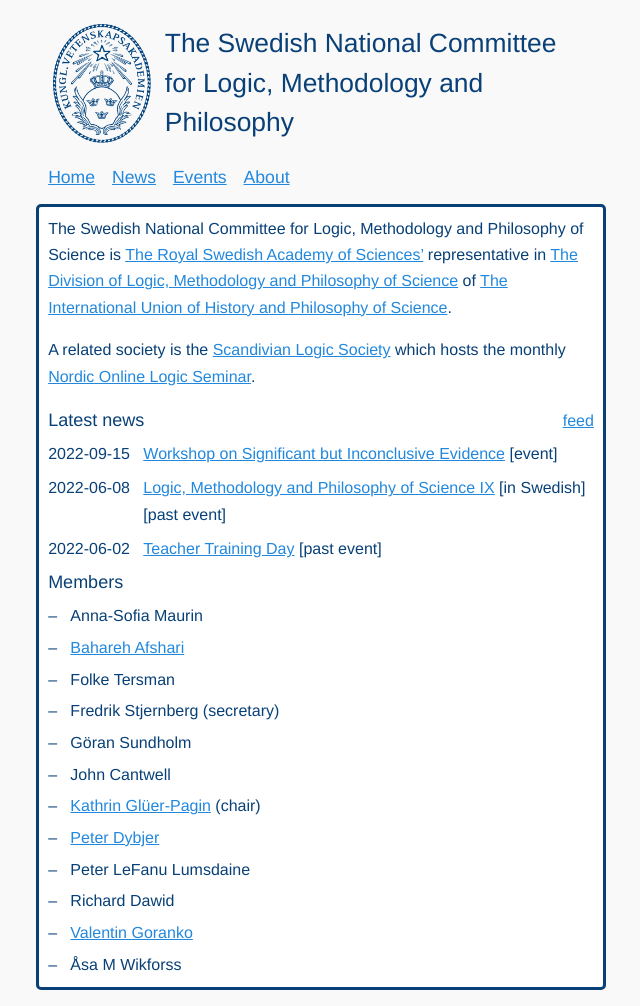
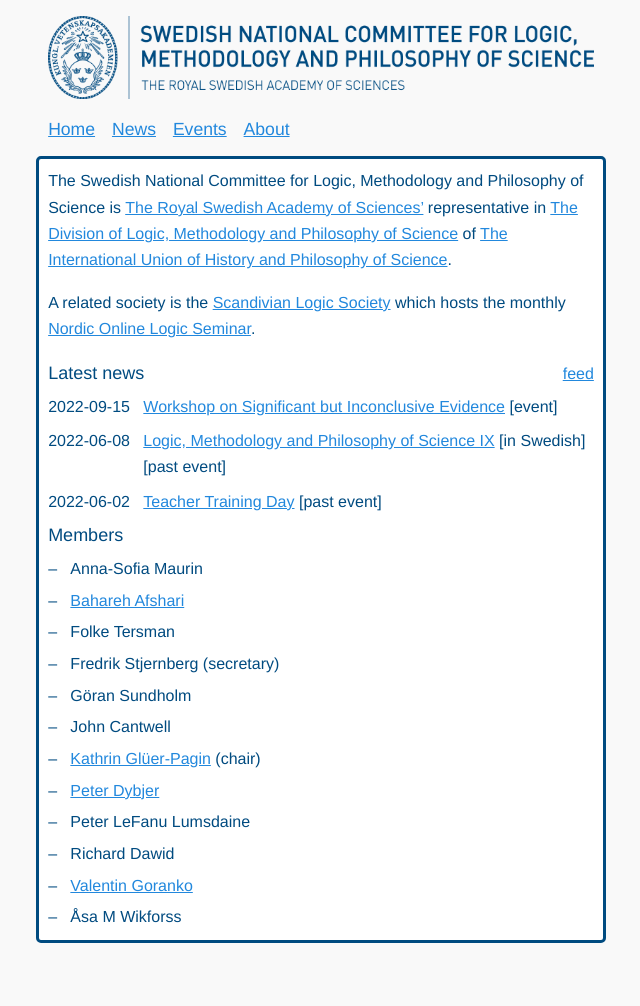
Before and after one commit to KVA-LMF/kva-lmf.github.io, a Jekyll site: the page built from index.md, in a window 1280 px wide. Shown: the whole page, without its empty margins (319-959 px from the left). Built offline with Jekyll 4.4.1, drawn with Linux system fonts in a browser that asks for light colours; after the commit the page ends 959 px from its top, so only the background shows below that.

Commit message:
use official logo; match fg-color with logo

```diff
--- a/_layouts/default.html
+++ b/_layouts/default.html
@@ -9,8 +9,7 @@
   </head>
   <body>
     <header>
-      <img alt="KVA logo" src="/assets/img/kva_logo.png" width="179" height="215">
-      <h1>The Swedish National Committee for Logic, Methodology and Philosophy</h1>
+      <img alt="Swedish National Committee for Logic, Methodology and Philosophy of Science" src="/assets/img/logo.png">
     </header>
     <nav>
       <a href="/">Home</a>
--- a/css.css
+++ b/css.css
@@ -9,15 +9,6 @@
   --border: var(--border-width) solid;
   --border-radius: 5px;
 
-  --header-em-size: x-large;
-  --header-font-size: min(4.65vw, 1.1em);
-  --header-line-height: 1.5;
-  --header-no-of-lines: 3;
-  --header-height: calc(
-    var(--header-no-of-lines)*var(--header-font-size)*var(--header-line-height)
-  );
-  --header-internal-padding: 1ch;
-
   --nav-word-spacing: 1.4ch;
   --nav-font-size: 1.1em;
 
@@ -26,7 +17,7 @@
 
   --body-bg-color: #f9f9f9;
   --content-bg-color: #fff;
-  --fg-color: #084077;
+  --fg-color: #004b80;
 
   --link-color: #28d;
   --link-visited-color: #75c;
@@ -83,21 +74,11 @@ a {
 /* HEADER */
 
 header {
-  display: flex;
-  align-items: center;
-  font-size: var(--header-em-size);
+  max-width: var(--max-width);
 }
-header, header img {
-  height: var(--header-height);
-}
+
 header img {
-  width: auto;
-  padding-right: var(--header-internal-padding);
-}
-header h1 {
-  margin: 0;
-  line-height: var(--header-line-height);
-  font-size: var(--header-font-size);
+  width: 100%;
 }
 
 
```
Also changed, not shown: assets/img/kva_logo.png (deleted), assets/img/logo.png (added), 1 other file.
